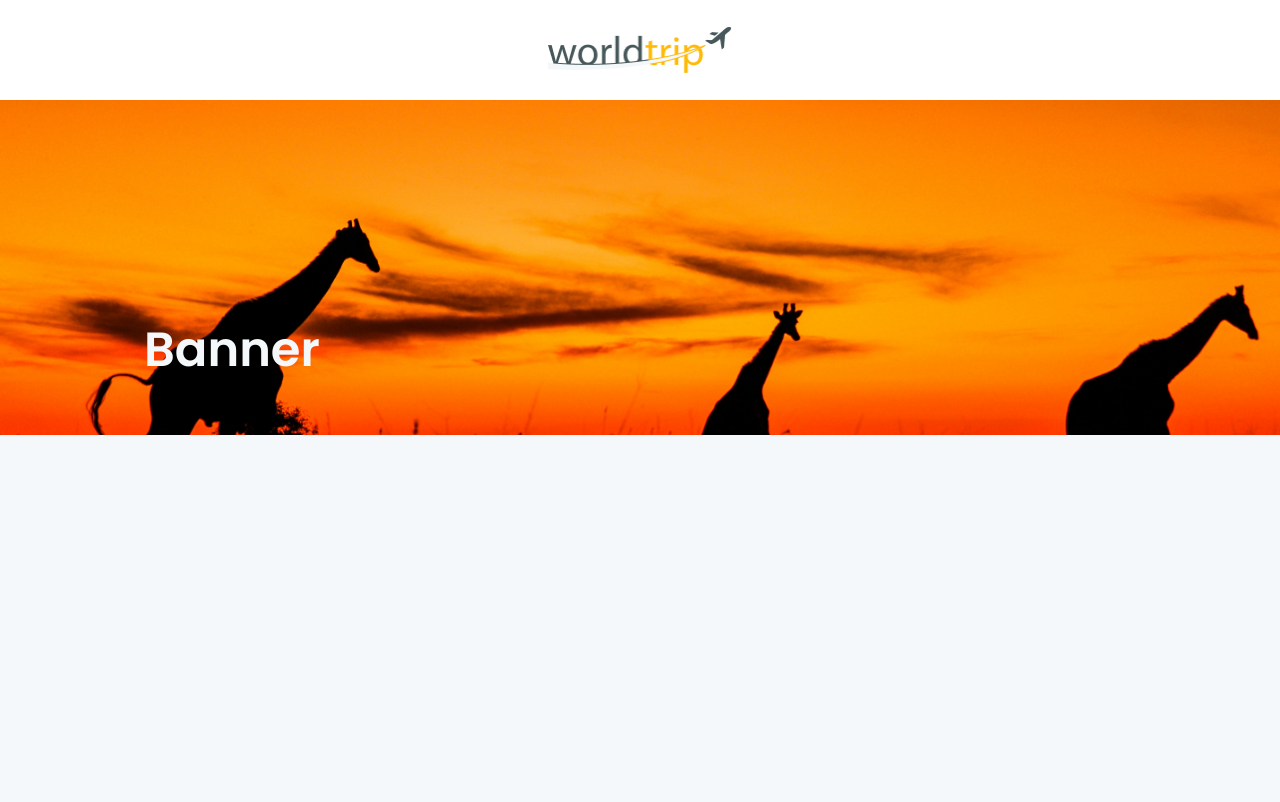
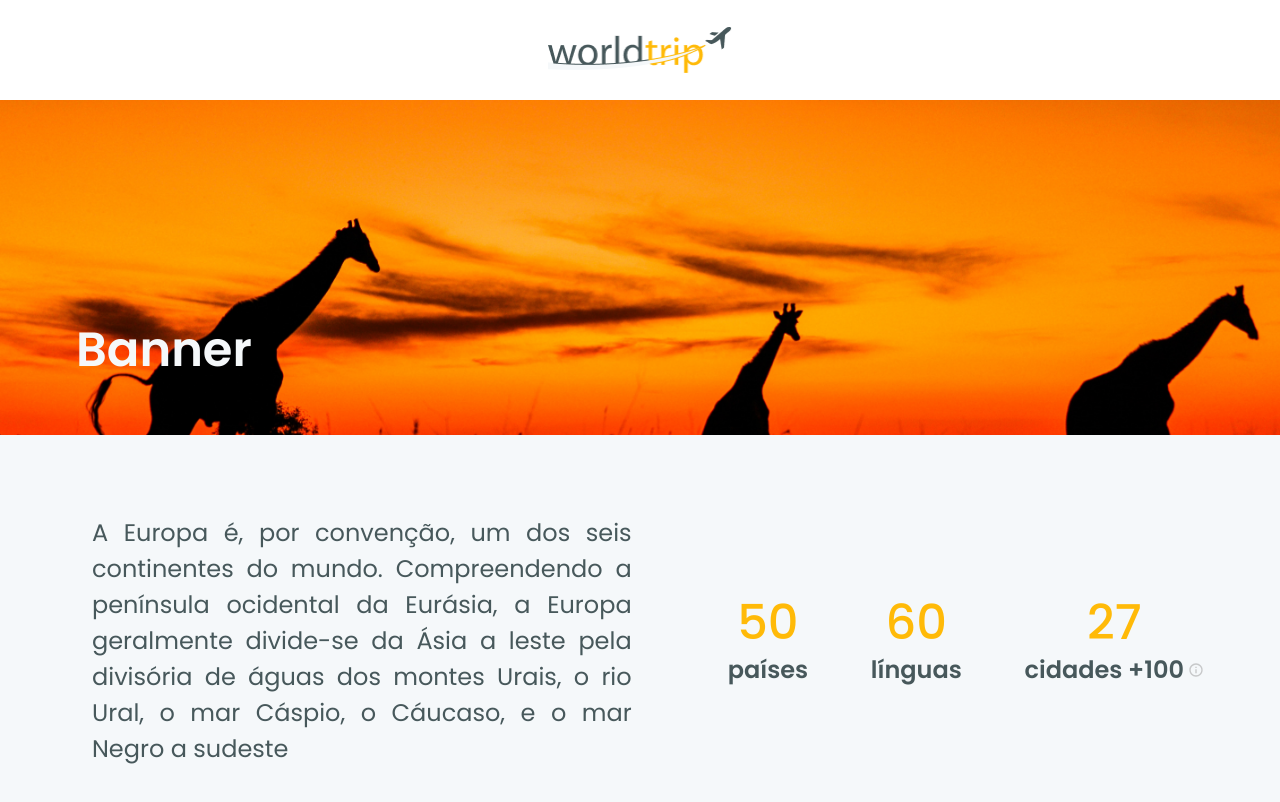
Before and after one commit to lemartins07/world-trip, a Next.js app: page /continent/africa in a window 1280 px wide. Shown: the top 802 px of the page. Built offline with nearby package versions, Linux system fonts and the light colour scheme.

Commit message:
Bio complete resolves #6

```diff
--- a/package.json
+++ b/package.json
@@ -15,6 +15,7 @@
     "next": "12.0.7",
     "react": "17.0.2",
     "react-dom": "17.0.2",
+    "react-icons": "^4.3.1",
     "sass": "^1.45.0",
     "swiper": "^7.3.3"
   },
--- /dev/null
+++ b/src/components/Bio/index.tsx
@@ -0,0 +1,97 @@
+import { RiInformationLine } from 'react-icons/ri';
+
+import {
+  Flex,
+  Grid,
+  Heading,
+  Icon,
+  Popover,
+  PopoverArrow,
+  PopoverBody,
+  PopoverCloseButton,
+  PopoverContent,
+  PopoverTrigger,
+  Text,
+} from '@chakra-ui/react';
+export function Bio() {
+  return (
+    <Grid
+      templateColumns={['1fr', '1fr', '1fr 1fr', '1.2fr 1fr']}
+      gap={[5, 10, 16, 20]}
+      my={['8', '20']}
+    >
+      <Text
+        fontSize={['lg', 'xl', 'xl', '2xl']}
+        lineHeight="9"
+        align="justify"
+        maxWidth="600px"
+        px="4"
+      >
+        A Europa é, por convenção, um dos seis continentes do mundo.
+        Compreendendo a península ocidental da Eurásia, a Europa geralmente
+        divide-se da Ásia a leste pela divisória de águas dos montes Urais, o
+        rio Ural, o mar Cáspio, o Cáucaso, e o mar Negro a sudeste
+      </Text>
+      <Flex align="center" justify="space-between">
+        <Flex direction="column" justify="center" align="center">
+          <Heading
+            fontSize={['2xl', '5xl']}
+            color="yellow.400"
+            fontWeight="500"
+          >
+            50
+          </Heading>
+          <Text fontSize="2xl" color="gray.700" fontWeight="600">
+            países
+          </Text>
+        </Flex>
+        <Flex direction="column" justify="center" align="center">
+          <Heading
+            fontSize={['2xl', '5xl']}
+            color="yellow.400"
+            fontWeight="500"
+          >
+            60
+          </Heading>
+          <Text fontSize="2xl" color="gray.700" fontWeight="600">
+            línguas
+          </Text>
+        </Flex>
+        <Flex direction="column" justify="center" align="center">
+          <Heading
+            fontSize={['2xl', '5xl']}
+            color="yellow.400"
+            fontWeight="500"
+          >
+            27
+          </Heading>
+          <Text fontSize="2xl" color="gray.700" fontWeight="600">
+            cidades +100
+            <Popover>
+              <PopoverTrigger>
+                <span>
+                  <Icon
+                    cursor="pointer"
+                    as={RiInformationLine}
+                    ml="1"
+                    color="gray.400"
+                    w={['10px', '16px']}
+                    h={['10px', '16px']}
+                  />
+                </span>
+              </PopoverTrigger>
+              <PopoverContent bg="gray.700" color="yellow.400">
+                <PopoverArrow bg="gray.700" />
+                <PopoverCloseButton />
+                <PopoverBody fontWeight="400" fontSize="lg">
+                  Paris, Londres, Lisboa, Praga, Amsterdã, Roma, Budapeste,
+                  Berlim, Veneza, Madrid, Barcelona, Viena
+                </PopoverBody>
+              </PopoverContent>
+            </Popover>
+          </Text>
+        </Flex>
+      </Flex>
+    </Grid>
+  );
+}
--- a/src/components/ContinentBanner/index.tsx
+++ b/src/components/ContinentBanner/index.tsx
@@ -13,9 +13,10 @@ export function ContinentBanner() {
         align={['center', 'center', 'center', 'flex-end']}
         justifyContent={['center', 'center', 'center', 'flex-start']}
         py={['', '14']}
-        px={['', '36']}
         maxW="1160px"
         w="100%"
+        mx="auto"
+        px="4"
       >
         <Heading
           color="gray.100"
--- a/src/pages/continent/[slug].tsx
+++ b/src/pages/continent/[slug].tsx
@@ -1,6 +1,7 @@
 import { Flex } from '@chakra-ui/react';
 import router from 'next/router';
 
+import { Bio } from '../../components/Bio';
 import { ContinentBanner } from '../../components/ContinentBanner';
 import { Header } from '../../components/Header';
 
@@ -11,6 +12,9 @@ export default function Continent() {
     <Flex direction="column">
       <Header />
       <ContinentBanner />
+      <Flex direction="column" maxW="1160px" mx="auto" mb="10" px="1rem">
+        <Bio />
+      </Flex>
     </Flex>
   );
 }
```
Also changed, not shown: 1 other file (tests, documents, lock files or other folders).
